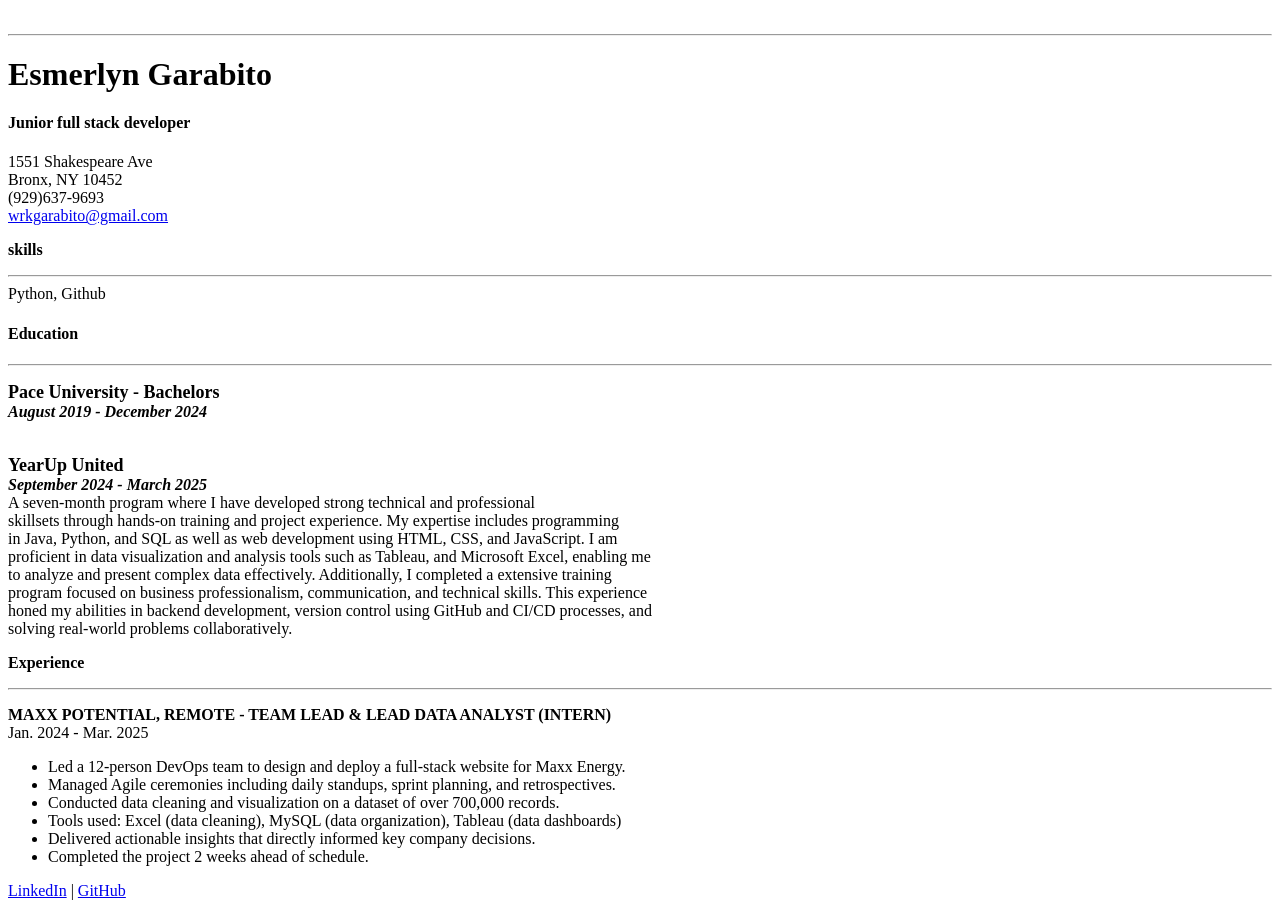
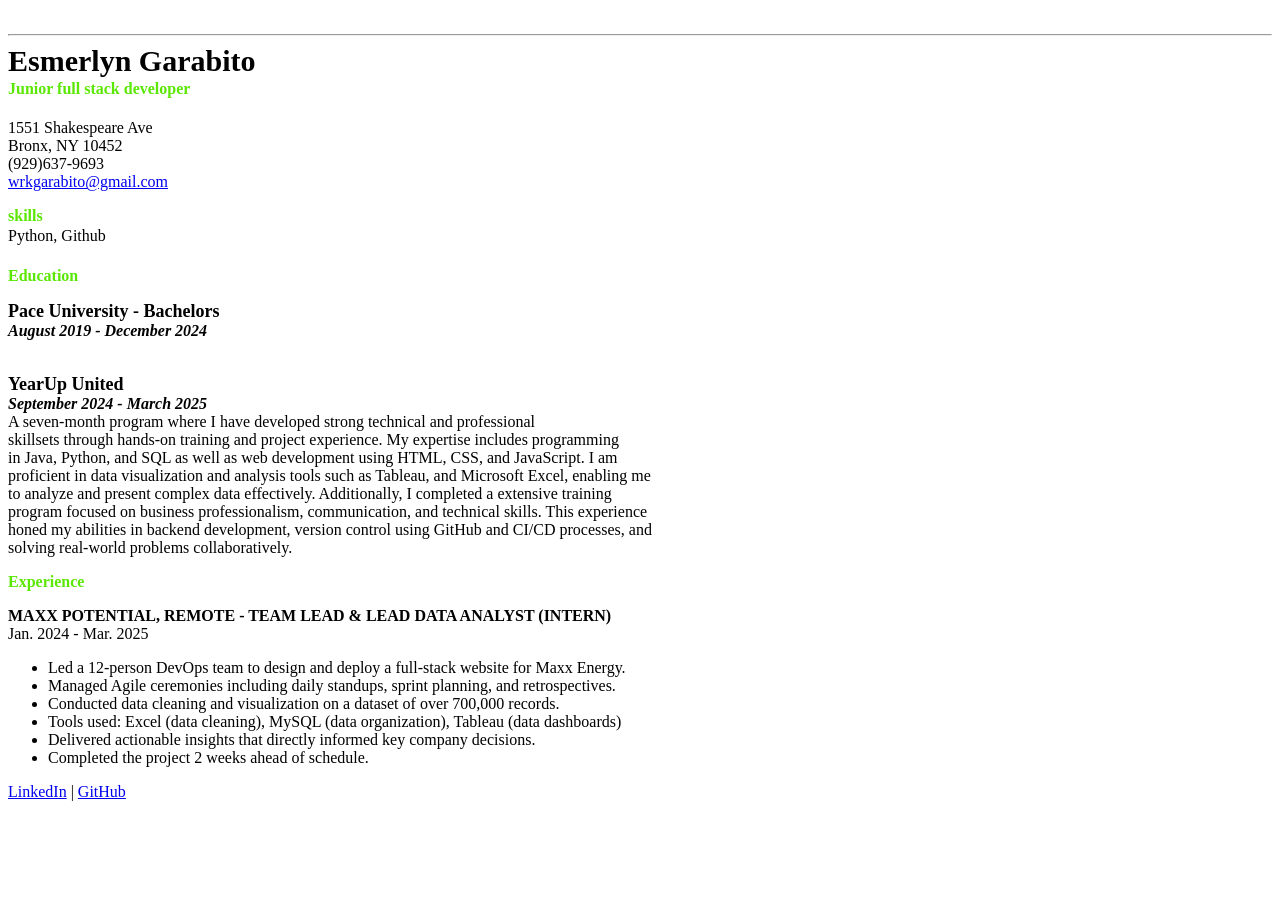
Before and after one commit to EsmerlynG/Html_CV_Project, a plain HTML site: page index.html in a window 1280 px wide. After the commit the page ends 817 px from the top, so only its background shows below. Drawn offline with Linux system fonts and the light colour scheme.

Commit message:
updates: basic styling added

```diff
--- a/index.html
+++ b/index.html
@@ -10,20 +10,20 @@
         <title>Esmerlyn Garabito CV</title>
         <meta name="description" content="">
         <meta name="viewport" content="width=device-width, initial-scale=1">
-        <link rel="stylesheet" href="">
+        <link rel="stylesheet" href="styles.css">
     </head>
     <body>
         <!--[if lt IE 7]>
             <p class="browsehappy">You are using an <strong>outdated</strong> browser. Please <a href="#">upgrade your browser</a> to improve your experience.</p>
         <![endif]-->
 
-        <section id="Name, Role, Address">
+        <section class="introduction">
             <br>
             <hr>
 
-            <h1 id="name"><font size="6">Esmerlyn Garabito</font></h1>
+            <h1>Esmerlyn Garabito</h1>
 
-            <h4 id="role">Junior full stack developer</h3>
+            <h4>Junior full stack developer</h3>
 
                 <p>
                 1551 Shakespeare Ave<br>
@@ -33,24 +33,21 @@
                 </p>
         </section>
 
-        <section id="skills">
-            <p>
-                <font size="3">
+        <section>
+            <p class="section-title">
                     <b>
                         skills
                     </b>
-                    <hr>
-                </font>
-
-                <font size="">Python, Github</font>
-            <p>
-
+            </p>
+            <p class="skills">
+                Python, Github
+            </p>
         </section>
 
         <section>
-            <h4>Education</h4>
-            <hr>
-            <p id="college">
+            <h4 class="section-title">Education</h4>
+
+            <p class="college">
                 <b>
                     <font size="4">
                         Pace University - Bachelors
@@ -61,7 +58,7 @@
                 <br>
                 <br>
             </p>
-            <p id="Training progam">
+            <p class="training-program">
                 <font size="4"><b>YearUp United</b></font>
             <br>
             <i><font size="3"><b>September 2024 - March 2025</b></font></i>
@@ -76,9 +73,8 @@
             solving real-world problems collaboratively.
             </p>
         </section>
-        <section id="experience">
-            <p><font size="3"><b>Experience</b></font></p>
-            <hr>
+        <section>
+            <p class="section-title"><font size="3"><b>Experience</b></font></p>
             <p><font size="">
                 <b>
                     MAXX POTENTIAL, REMOTE - TEAM LEAD & LEAD DATA ANALYST (INTERN)
@@ -115,15 +111,11 @@
                 </ul>
             </p>
         </section>
-        <section id="social links">
-            <footer>
-                <p id="links">
-                    <a href="https://www.linkedin.com/in/esmerlyn-garabito" target="_blank">LinkedIn</a> |
-                    <a href="https://github.com/EsmerlynG" target="_blank">GitHub</a>
-                </p>
-
-            </footer>
-
-        </section>
+        <footer class="social-links">
+            <p>
+                <a href="https://www.linkedin.com/in/esmerlyn-garabito" target="_blank">LinkedIn</a> |
+                <a href="https://github.com/EsmerlynG" target="_blank">GitHub</a>
+            </p>
+        </footer>
     </body>
 </html>
--- /dev/null
+++ b/styles.css
@@ -0,0 +1,31 @@
+/* hr{
+    width: 50%;
+    margin-left: auto;
+} */
+
+.introduction h1{
+    font-size: 30px;
+    margin-top: 2px;
+    margin-bottom: 2px;
+
+}
+
+.introduction h4 {
+    margin-top: 2px;
+    color: rgb(91, 231, 4);
+}
+
+.section-title{
+    margin-bottom: 2px;
+    color: rgb(91, 231, 4);
+
+}
+.skills{
+    margin-top: 2px;
+}
+
+/* FOOTER SOCIAL LINKS */
+
+/* .social-links{
+
+} */
```
Also changed, not shown: see.html (deleted, +0 -60 lines).
